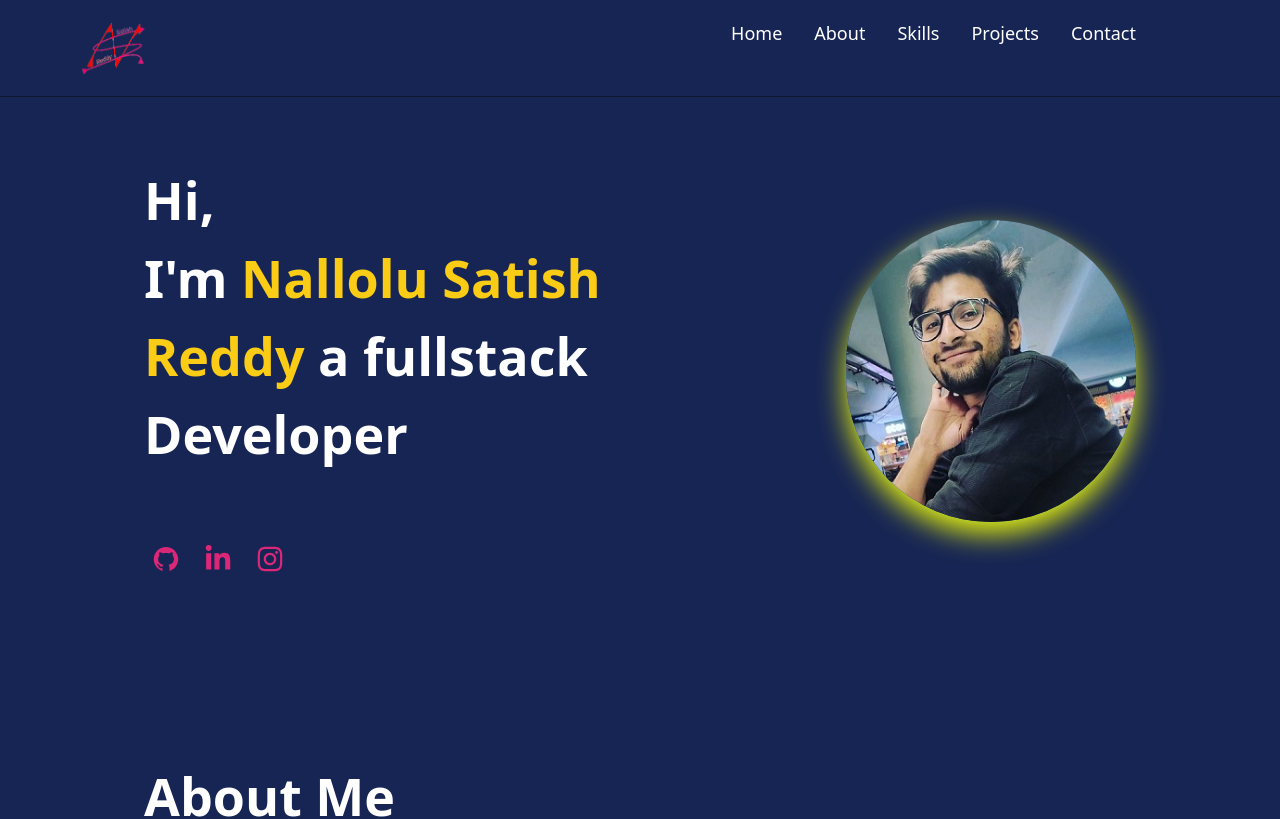
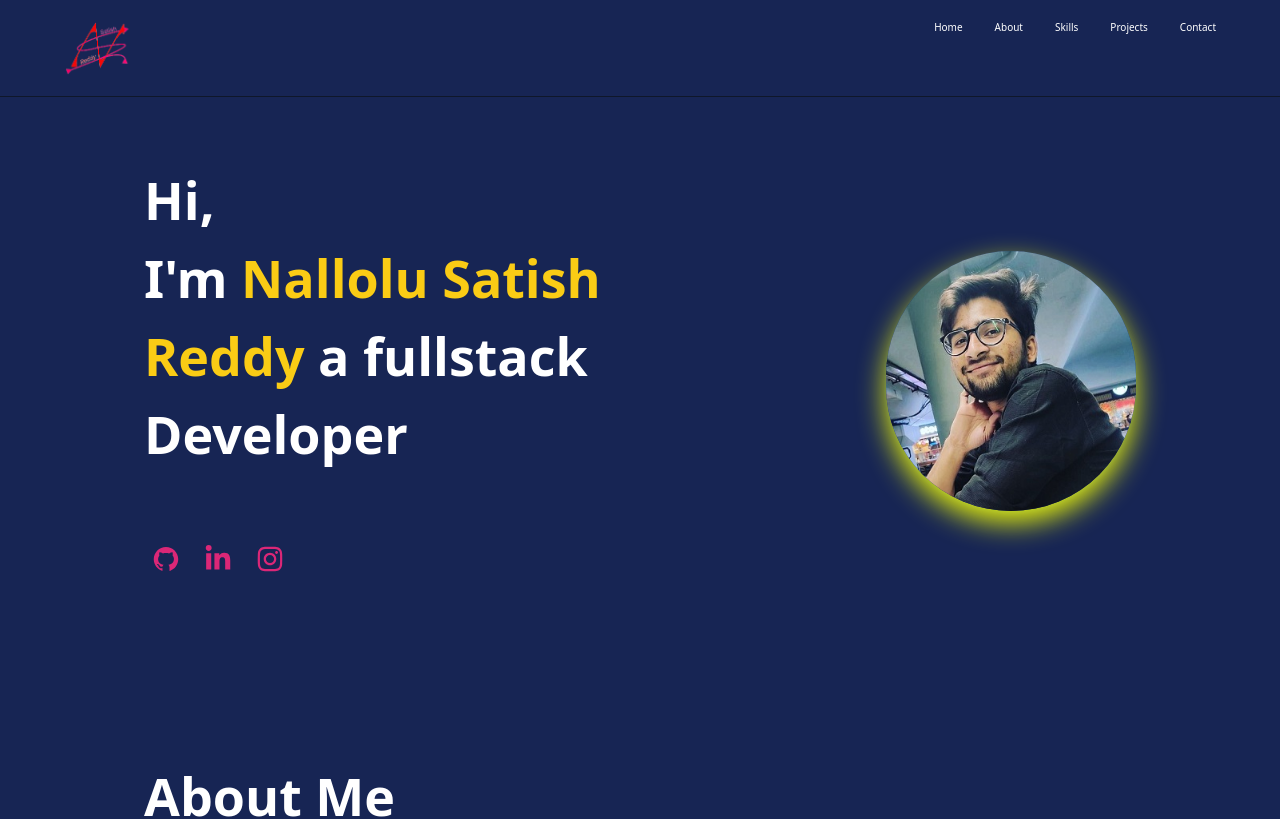
Before and after one commit to NalloluSatishReddy9720/Protfolio, a React (Vite) app: page / in a window 1280 px wide. Shown: the top 819 px of the page. Built offline with nearby package versions, Linux system fonts and the light colour scheme.

Commit message:
navbar and home modifies

```diff
--- a/src/Components/Home.jsx
+++ b/src/Components/Home.jsx
@@ -17,7 +17,7 @@ function Home() {
 
 
   return (
-    <div id="Home"  className='bg-blue-950 lg:px-36 px-10 lg:py-0 py-20 pt-0 text-center gap-5 lg:text-start flex lg:flex-row flex-col-reverse justify-between lg:gap-28 items-center'>
+    <div id="Home"  className='bg-blue-950 lg:px-36 px-10 lg:py-0 py-10 pt-0 text-center gap-5 lg:text-start flex lg:flex-row flex-col-reverse justify-between lg:gap-28 items-center overflow-hidden'>
       <div className="h-full lg:py-16 flex flex-col justify-center lg:items-start items-center text-white pt-0">
         <h1 data-aos="fade-right" className='text-white text-[52px] font-semibold mb-8 leading-normal'>Hi,<br></br>I'm <span className='text-yellow-400'>Nallolu Satish Reddy</span> a  <span>fullstack Developer</span></h1>
         <div data-aos="fade-up" className='flex mt-8 gap-2'>
@@ -36,7 +36,7 @@ function Home() {
           </div>
         </div>
       </div>
-      <img data-aos="fade-down" src={profile} width={290} height={290} className='rounded-full pic border-1.5 border-black' alt="" />
+      <img data-aos="fade-down " src={profile} width={250} height={250} className='mt-5 rounded-full pic border-1.5 border-black' alt="" />
     </div>
   )
 }
--- a/src/Components/Nav.jsx
+++ b/src/Components/Nav.jsx
@@ -9,8 +9,8 @@ function Nav() {
     const handleClick = ()=> setClick(!click);
   const content = (
     <>
-      <div className="lg:hidden block absolute top-12 w-1/4 left-15  right-1 bg-blue-950">
-        <ul className="text-center text-xl p-12">
+      <div className="lg:hidden block absolute top-12 w-1/4 left-15  right-0 bg-blue-900 overflow-hidden">
+        <ul className="text-center text-sm p-0">
           <Link spy={true} smooth={true} to="Home">
             <li  className="my-1 py-1 border-b border-blue-900 hover:bg-blue-900 hover:rounded hover:cursor-pointer">Home</li>
           </Link>
@@ -33,13 +33,13 @@ function Nav() {
   return (
     <>
       <nav className="bg-blue-950">
-        <div className="h-10vh flex justify-between z-50 text-white lg:py-5 px-20 py-4 border-b border-slate-900">
+        <div className="h-10vh flex justify-between z-50 text-white lg:py-5 px-16 py-4 border-b border-slate-900">
           <div className="flex items-center flex-1">
-            <span><img src={logo} className="h-14" alt="" /></span>
+            <span><img src={logo} className="h-14 " alt="" /></span>
           </div>
           <div className="lg:flex md:flex lg:flex-1 items center justify-end font-normal hidden">
             <div className="flex-10">
-              <ul className="flex gap-8 mr-16 text-[18px]">
+              <ul className="flex gap-8  text-[10px]">
                 <Link spy={true} smooth={true} to="Home">
                   <li className="hover:text-blue-600  transition border-b-2 border-blue-950 hover:border-blue-600 cursor-pointer">Home</li>
                 </Link>
```
